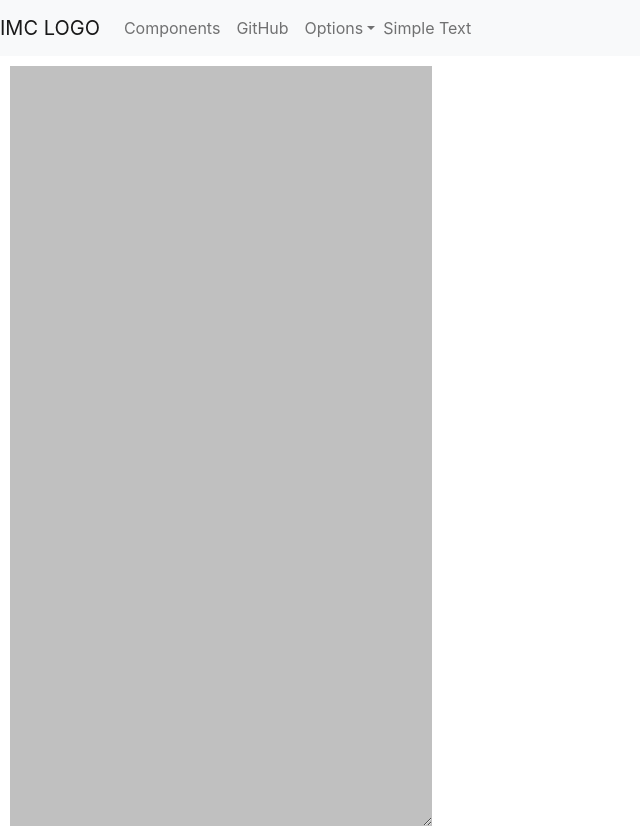
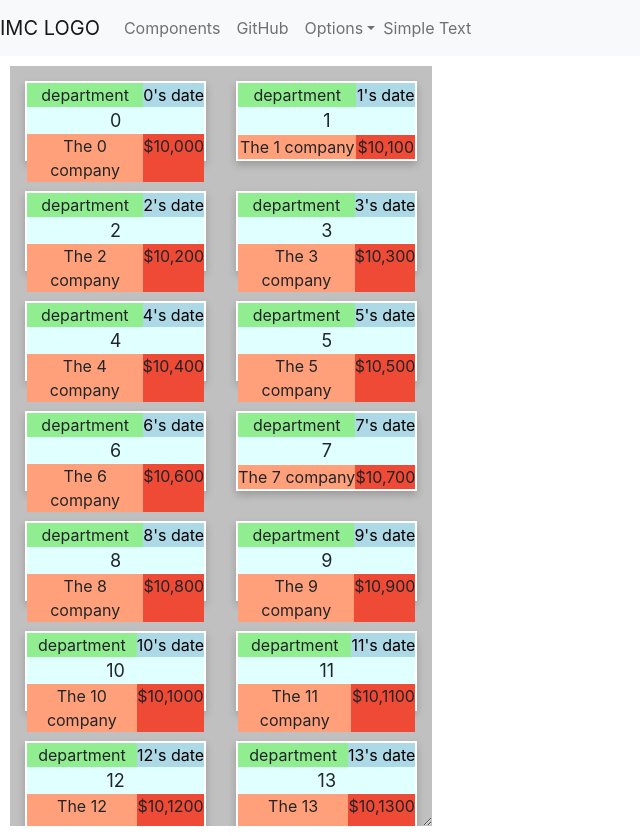
Before and after one commit to JoelBiere/react-edi-error, a React (Create React App) app: page / in a window 1280 px wide. Shown: the whole page, without its empty margins (0-640 px from the left). Built offline with nearby package versions, Linux system fonts and the light colour scheme.

Commit message:
redux working, dummy data passing through

```diff
--- /dev/null
+++ b/src/actions/actionTypes.js
@@ -0,0 +1,2 @@
+export const CARDS_LOADED = "cardsLoaded";
+export const CARD_RESOLVED = "cardResolved";
--- /dev/null
+++ b/src/actions/actions.js
@@ -0,0 +1,12 @@
+import * as actions from './actionTypes'
+import data from '../dummyData'
+
+//THIS IS WHERE THE API CALL WOULD BE MADE FOR DATA--REPLACE 'data' with the API DATA
+
+
+export const cardsLoaded = () => {
+    return {
+        type: actions.CARDS_LOADED,
+        payload: data
+    }
+}
--- a/src/actions/index.js
+++ /dev/null
@@ -1,10 +0,0 @@
-import data from '../dummyData'
-
-
-export const ADD_DATA = "ADD_DATA";
-
-export const addData = {
-      type: ADD_DATA,
-      payload: data
-};
-export default addData;
--- a/src/components/ErrorCards/ErrCard.jsx
+++ b/src/components/ErrorCards/ErrCard.jsx
@@ -1,6 +1,6 @@
 import styled from 'styled-components'
 
-const ErrCard = () => {
+const ErrCard = (props) => {
     return (
         <Card>
 
@@ -9,19 +9,19 @@ const ErrCard = () => {
             </DepartmentLabel>
 
             <Date>
-                8.23.2021
+                {props.errorDate}
             </Date>
 
             <ErrID>
-                103444
+                {props.errorID}
             </ErrID>
 
             <CompanyLabel>
-                FedEx
+                {props.customerCode}
             </CompanyLabel>
 
             <Price>
-                $10000
+                {props.price}
             </Price>
         </Card>
 
--- a/src/components/screens/Body.jsx
+++ b/src/components/screens/Body.jsx
@@ -1,24 +1,22 @@
-import React, { useState } from 'react';
+import React from 'react';
 import ErrCard from '../ErrorCards/ErrCard';
 import ErrPane from './ErrPane';
-import { addData } from '../../actions/index'
-import { connect } from 'react-redux'
+import { useSelector } from 'react-redux'
+import { cardsLoaded } from '../../actions/actions';
+import store from '../../store';
 
 
-const Body = ({ addData, data }) => {
+const Body = () => {
+    store.dispatch(cardsLoaded())
 
-    const generateCards = () => {
+    const errCardData = useSelector(state=>
+        state.errCards)
 
-        for(let obj of data) {
-            console.log(obj)
-        }
-        return ''
-    }
+    console.log(errCardData)
     return (
         <React.Fragment>
-            {window.onload = addData}
             <ErrPane>
-                {generateCards()}
+                { errCardData.map(errData => <ErrCard{...errData}></ErrCard>)}
             </ErrPane>
 
 
@@ -27,12 +25,5 @@ const Body = ({ addData, data }) => {
     )
 }
 
-const mapStateToProps = (state) => ({ data: state.data })
 
-const mapDispatchToProps = (dispatch) => {
-    return {
-        addData: () => dispatch(addData)
-    }
-}
-
-export default connect(mapStateToProps, mapDispatchToProps)(Body);
+export default Body;
--- a/src/dummyData.js
+++ b/src/dummyData.js
@@ -1,58 +1,24 @@
 
-const data =
-    [
-        {
-            errorID: 1,
-            errorDate: '08.20.2021',
-            customer: 'Amazon',
-            invoiceNum: '6-137487',
-            customerCode: 'NISSAN',
-            imcCompany: 'Atlantic Intermodal Services',
-            errMessage: "Cannot find NISSAN location code for NIUS30."
-        },
+const dummyData = (numOfData) =>{
+    let returnData = []
 
-        {
-            errorID: 2,
-            errorDate: '08.24.2021',
-            customer: '',
-            invoiceNum: '27-202507',
-            customerCode: 'ONELN',
-            imcCompany: 'ATLANTIC INTERMODAL SERVICES',
-            errMessage: "Total EDI204 2668231: 413.75 != 313.75 Invoice -  EQ: TCNU706393 WO: CHI3393515-CHI24362837"
-        },
+    for( let i = 0; i < numOfData; i++) {
+        returnData.push(
+            {
+                errorID: i,
+                errorDate: `${i}'s date`,
+                customer: `The ${i}'th customer/company`,
+                customerCode: `The ${i} company`,
+                imcCompany: `This is IMCCompany relating to ${i}`,
+                errMessage: `Err of ${i} had an error--fix plz!!`,
+                price: `$10,${i}00`
+            }
+        )
+    }
+    return returnData;
+}
 
-        {
-            errorID: 3,
-            errorDate: '',
-            customer: '',
-            invoiceNum: '73-102621',
-            customerCode: 'EASOPE',
-            imcCompany: 'GULF INTERMODAL SERVICES',
-            errMessage: "Accessorial Code: 356 Not Defined."
-        },
-
-        {
-            errorID: 4,
-            errorDate: '05.10.20',
-            customer: '',
-            invoiceNum: '54-127786-A',
-            customerCode: 'MAERSK',
-            imcCompany: 'H & M INTERMODAL SERVICES',
-            errMessage: "EDI204: 0 Not Found."
-        },
-
-        {
-            errorID: 5,
-            errorDate: '05.10.20',
-            customer: '',
-            invoiceNum: '54-127786-A',
-            customerCode: 'AMAZON',
-            imcCompany: 'IMC National Accounts,LLC',
-            errMessage: "No EDI 204 load tender - cannot determine type from order"
-        },
-
-
-    ]
+const data = dummyData(100);
 
 
 export default data;
--- /dev/null
+++ b/src/reducer.js
@@ -0,0 +1,18 @@
+import * as actions from './actions/actionTypes'
+
+export default function reducer(state = {}, action) {
+    switch(action.type){
+        case(actions.CARD_RESOLVED):
+            return state
+
+        case(actions.CARDS_LOADED):
+            return {
+                ...state,
+                errCards: action.payload
+            }
+
+        default:
+            return state;
+    }
+
+}
--- a/src/store.js
+++ b/src/store.js
@@ -1,20 +1,14 @@
-import { createStore} from 'redux';
+import { createStore } from 'redux';
+import reducer from './reducer'
 
+const store = createStore(reducer, window.__REDUX_DEVTOOLS_EXTENSION__ && window.__REDUX_DEVTOOLS_EXTENSION__())
 
-const initailState={
-    data:'lorem ipsum',
-}
+export default store;
 
-const rootReducer=(state=initailState, action)=>{
-    switch(action.type){
-        case 'ADD_DATA':
-            return{
-                ...state,
-                data: action.payload
-            }
-        default:
-            return state;
-    }
-}
+//store design
+// {
+//     errCards: [],
+//     resolvedCards: [],
+//     currentUser: {}
 
-export default createStore(rootReducer, window.__REDUX_DEVTOOLS_EXTENSION__ && window.__REDUX_DEVTOOLS_EXTENSION__())
+// }
```
